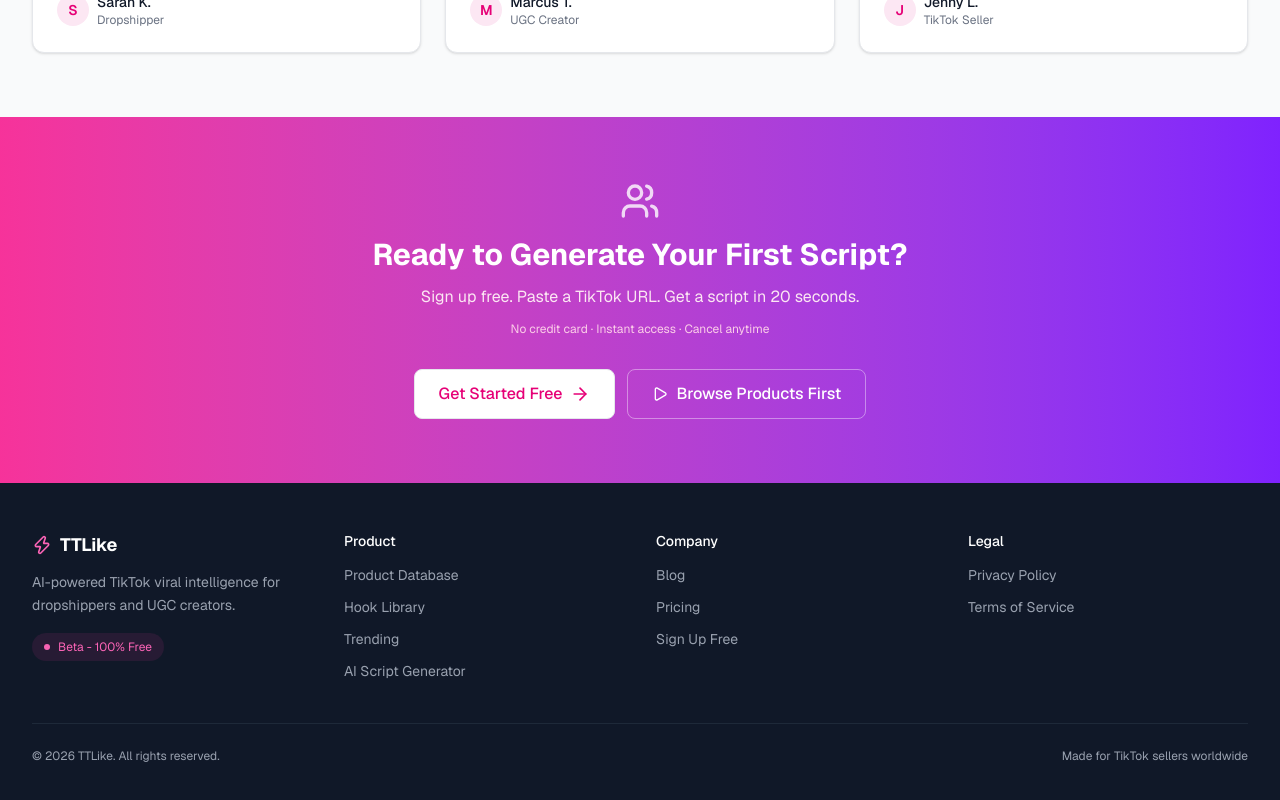
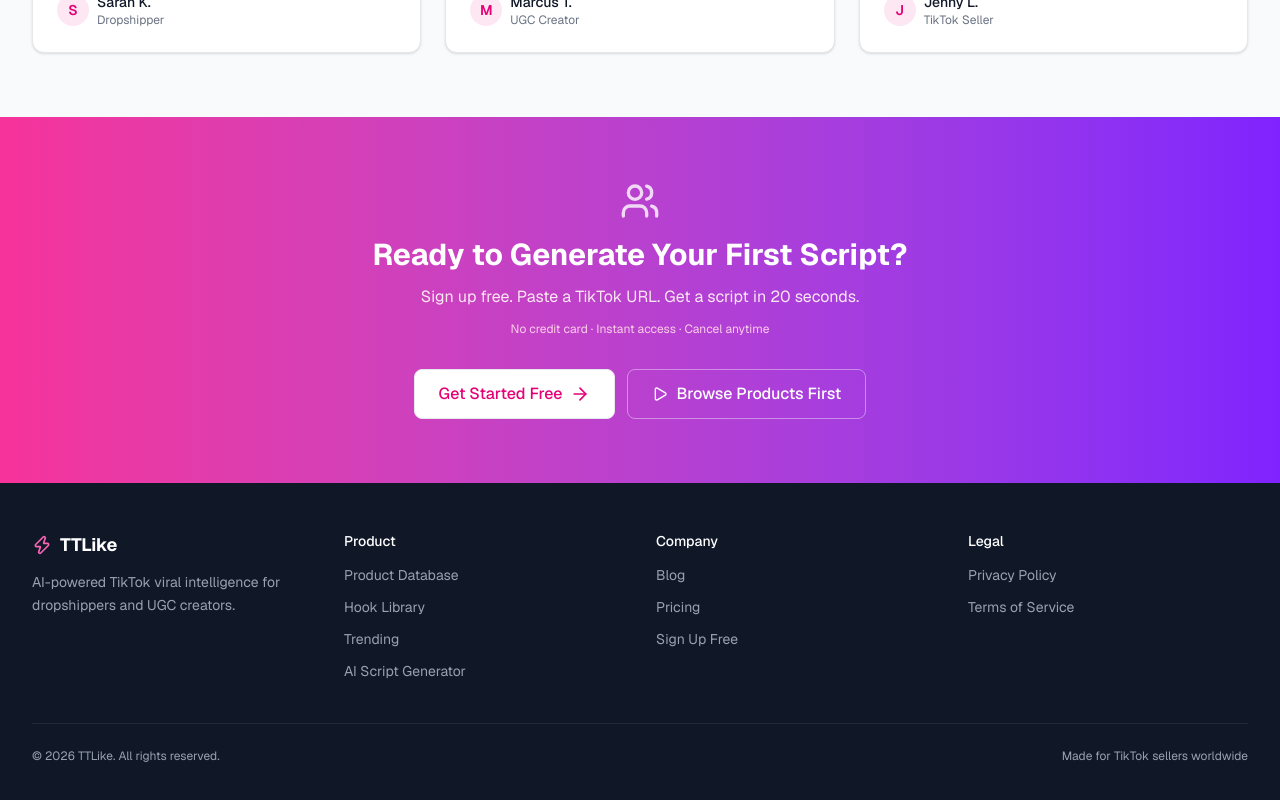
Before and after one commit to Halfyears/TTLike, a Next.js app: page / in a window 1280 px wide. Shown: the part 3684-4484 px from the top of the page. Built offline with nearby package versions, Linux system fonts and the light colour scheme; no server answers; the database is empty.

Commit message:
fix: remove Beta - 100% Free badge from footer

```diff
--- a/components/layout/Footer.tsx
+++ b/components/layout/Footer.tsx
@@ -32,10 +32,6 @@ export function Footer() {
             <p className="text-sm leading-relaxed">
               AI-powered TikTok viral intelligence for dropshippers and UGC creators.
             </p>
-            <div className="mt-4 inline-flex items-center gap-2 bg-pink-500/10 text-pink-400 text-xs px-3 py-1.5 rounded-full">
-              <span className="h-1.5 w-1.5 rounded-full bg-pink-400 animate-pulse" />
-              Beta - 100% Free
-            </div>
           </div>
 
           {Object.entries(footerLinks).map(([group, links]) => (
```
